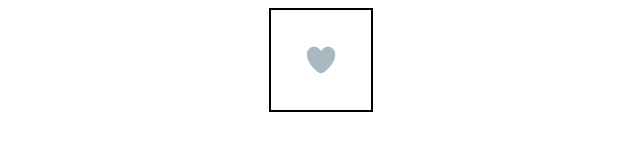
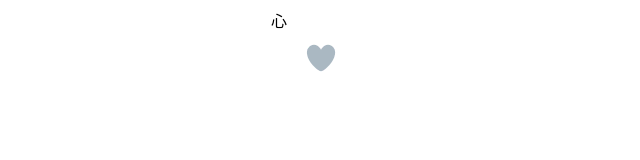
Before and after one commit to qiaozhengrui/Two, a plain HTML site: page twitter-heart.html in a window 1280 px wide. Shown: the whole page, without its empty margins (319-959 px from the left). Drawn offline with Linux system fonts and the light colour scheme.

Commit message:
修改了twitter-heart.html文件

```diff
--- a/twitter-heart.html
+++ b/twitter-heart.html
@@ -9,24 +9,23 @@
     div {
       width: 100px;
       height: 100px;
-      border: 2px solid;
       position: relative;
       margin: auto;
       overflow: hidden;
       background-image: url(web_heart_animation.png);
       transition: none;
+
     }
 
     div:hover {
       background-position: -2800px 0;
-      transition: 1s (28);
+      transition: 1s steps(28);
     }
   </style>
 
 </head>
 <body>
-  <div>
-  <img src="web_heart_animation.png" alt="嗷嗷">
+  <div>心
   </div>
 </body>
 </html>
```
